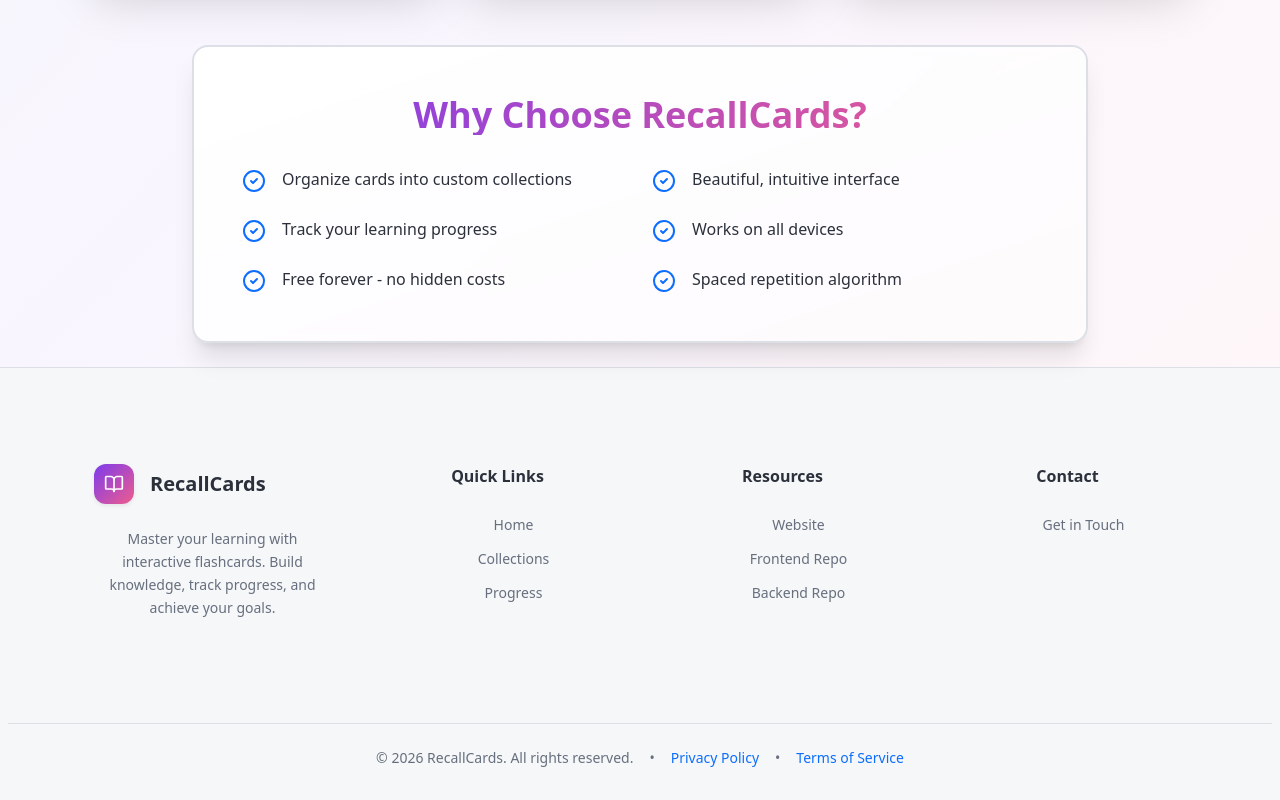
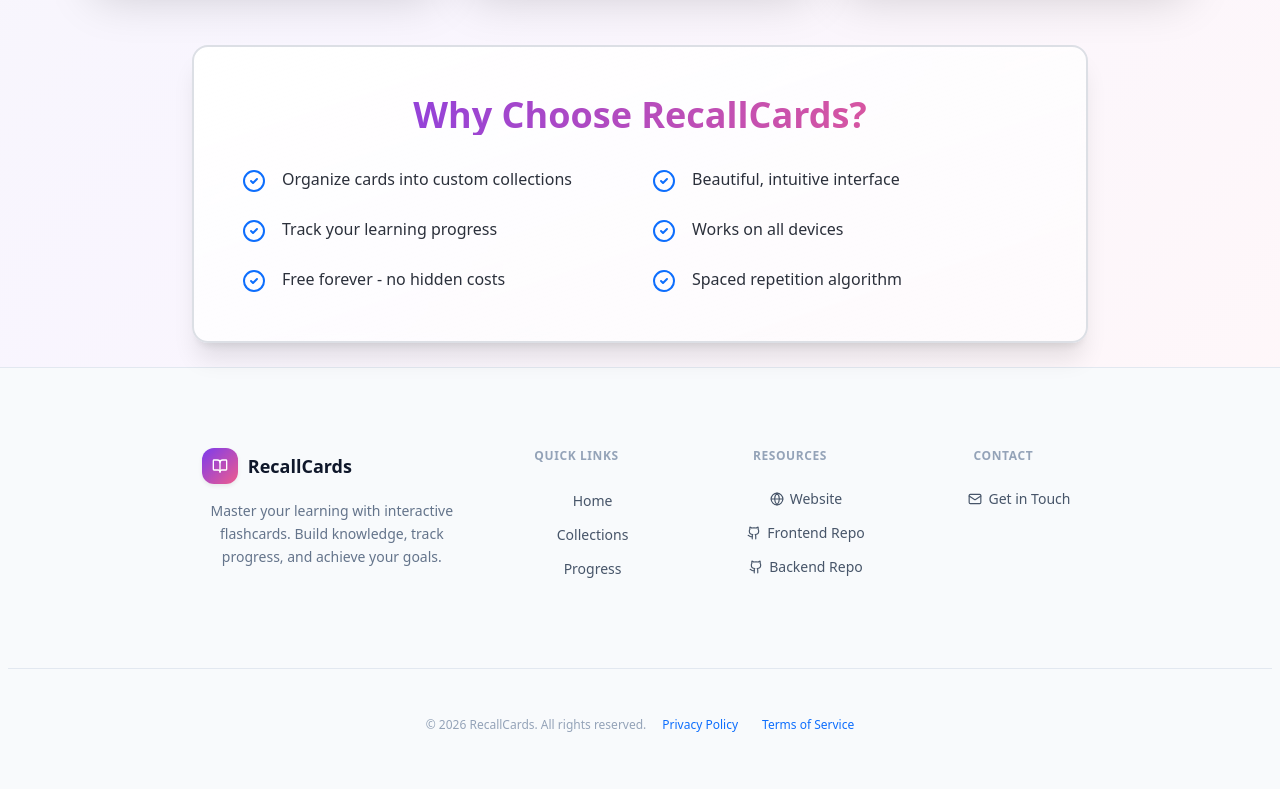
Before and after one commit to ErfanTagh/flashcard-frontend, a React (Vite) app: page / in a window 1280 px wide. Shown: the part 975-1775 px from the top of the page. Built offline with nearby package versions, Linux system fonts and the light colour scheme.

Commit message:
Improve footer layout and visual design
Restructure footer from 4-column grid to flexbox layout with brand section on the left and link columns on the right for better alignment. Add icons to resource/contact links, use uppercase section headers, and clean up legacy CSS overrides.

Made-with: Cursor

```diff
--- a/src/Components/Footer/Footer.jsx
+++ b/src/Components/Footer/Footer.jsx
@@ -1,38 +1,39 @@
 import { Link } from "react-router-dom";
-import { BookOpen } from "lucide-react";
+import { BookOpen, Github, Globe, Mail } from "lucide-react";
 
 const Footer = () => {
   const currentYear = new Date().getFullYear();
 
   return (
-    <footer className="bg-background border-t border-border mt-auto w-full">
-      <div className="container mx-auto max-w-7xl px-4 sm:px-6 lg:px-8">
-        {/* Main Footer Content */}
-        <div className="py-12 sm:py-16">
-          <div className="grid grid-cols-1 sm:grid-cols-2 lg:grid-cols-4 gap-8 lg:gap-12">
+    <footer className="bg-slate-50 border-t border-slate-200 mt-auto w-full">
+      <div className="container mx-auto max-w-6xl px-6 lg:px-8">
+        <div className="py-12">
+          <div className="flex flex-col lg:flex-row lg:justify-between gap-10">
             {/* Brand Section */}
-            <div className="col-span-1 sm:col-span-2 lg:col-span-1">
-              <div className="flex items-center gap-3 mb-4">
-                <div className="w-10 h-10 rounded-lg bg-gradient-to-br from-primary to-accent flex items-center justify-center shadow-sm">
-                  <BookOpen className="w-5 h-5 text-primary-foreground" />
+            <div className="lg:max-w-xs">
+              <div className="flex items-center gap-2.5 mb-3">
+                <div className="w-9 h-9 rounded-lg bg-gradient-to-br from-primary to-accent flex items-center justify-center shadow-sm">
+                  <BookOpen className="w-4 h-4 text-primary-foreground" />
                 </div>
-                <span className="text-xl font-bold text-foreground">RecallCards</span>
+                <span className="text-lg font-bold text-slate-900">RecallCards</span>
               </div>
-              <p className="text-sm text-muted-foreground leading-relaxed">
+              <p className="text-sm text-slate-500 leading-relaxed max-w-[260px]">
                 Master your learning with interactive flashcards. Build knowledge, track progress, and achieve your goals.
               </p>
             </div>
 
+            {/* Links Columns */}
+            <div className="grid grid-cols-3 gap-16">
               {/* Quick Links */}
               <div>
-              <h3 className="font-semibold text-foreground mb-4 text-base">
+                <h3 className="text-xs font-semibold uppercase tracking-wider text-slate-400 mb-4">
                   Quick Links
                 </h3>
                 <ul className="space-y-2.5">
                   <li>
                     <Link
                       to="/home"
-                    className="text-sm text-muted-foreground hover:text-primary transition-colors no-underline"
+                      className="text-sm text-slate-600 hover:text-primary transition-colors no-underline"
                     >
                       Home
                     </Link>
@@ -40,7 +41,7 @@ const Footer = () => {
                   <li>
                     <Link
                       to="/collections"
-                    className="text-sm text-muted-foreground hover:text-primary transition-colors no-underline"
+                      className="text-sm text-slate-600 hover:text-primary transition-colors no-underline"
                     >
                       Collections
                     </Link>
@@ -48,7 +49,7 @@ const Footer = () => {
                   <li>
                     <Link
                       to="/progress"
-                    className="text-sm text-muted-foreground hover:text-primary transition-colors no-underline"
+                      className="text-sm text-slate-600 hover:text-primary transition-colors no-underline"
                     >
                       Progress
                     </Link>
@@ -58,7 +59,7 @@ const Footer = () => {
 
               {/* Resources */}
               <div>
-              <h3 className="font-semibold text-foreground mb-4 text-base">
+                <h3 className="text-xs font-semibold uppercase tracking-wider text-slate-400 mb-4">
                   Resources
                 </h3>
                 <ul className="space-y-2.5">
@@ -67,8 +68,9 @@ const Footer = () => {
                       href="https://recallcards.net"
                       target="_blank"
                       rel="noopener noreferrer"
-                    className="text-sm text-muted-foreground hover:text-primary transition-colors no-underline"
+                      className="text-sm text-slate-600 hover:text-primary transition-colors no-underline inline-flex items-center gap-1.5"
                     >
+                      <Globe className="w-3.5 h-3.5" />
                       Website
                     </a>
                   </li>
@@ -77,8 +79,9 @@ const Footer = () => {
                       href="https://github.com/ErfanTagh/flashcard-frontend"
                       target="_blank"
                       rel="noopener noreferrer"
-                    className="text-sm text-muted-foreground hover:text-primary transition-colors no-underline"
+                      className="text-sm text-slate-600 hover:text-primary transition-colors no-underline inline-flex items-center gap-1.5"
                     >
+                      <Github className="w-3.5 h-3.5" />
                       Frontend Repo
                     </a>
                   </li>
@@ -87,8 +90,9 @@ const Footer = () => {
                       href="https://github.com/ErfanTagh/flashcard-backend"
                       target="_blank"
                       rel="noopener noreferrer"
-                    className="text-sm text-muted-foreground hover:text-primary transition-colors no-underline"
+                      className="text-sm text-slate-600 hover:text-primary transition-colors no-underline inline-flex items-center gap-1.5"
                     >
+                      <Github className="w-3.5 h-3.5" />
                       Backend Repo
                     </a>
                   </li>
@@ -97,7 +101,7 @@ const Footer = () => {
 
               {/* Contact */}
               <div>
-              <h3 className="font-semibold text-foreground mb-4 text-base">
+                <h3 className="text-xs font-semibold uppercase tracking-wider text-slate-400 mb-4">
                   Contact
                 </h3>
                 <ul className="space-y-2.5">
@@ -106,8 +110,9 @@ const Footer = () => {
                       href="https://erfantagh.github.io"
                       target="_blank"
                       rel="noopener noreferrer"
-                    className="text-sm text-muted-foreground hover:text-primary transition-colors no-underline"
+                      className="text-sm text-slate-600 hover:text-primary transition-colors no-underline inline-flex items-center gap-1.5"
                     >
+                      <Mail className="w-3.5 h-3.5" />
                       Get in Touch
                     </a>
                   </li>
@@ -116,14 +121,14 @@ const Footer = () => {
             </div>
           </div>
         </div>
+      </div>
 
-      {/* Bottom Bar - Completely separate from main content */}
-      <div className="border-t border-border">
-        <div className="container mx-auto max-w-7xl px-4 sm:px-6 lg:px-8 py-6">
-          <div className="text-center">
-            <div className="flex flex-wrap items-center justify-center gap-x-4 gap-y-2 text-sm text-muted-foreground">
+      {/* Bottom Bar */}
+      <div className="border-t border-slate-200">
+        <div className="container mx-auto max-w-6xl px-6 lg:px-8 py-5">
+          <div className="flex flex-col sm:flex-row items-center justify-between gap-3 text-xs text-slate-400">
             <span>© {currentYear} RecallCards. All rights reserved.</span>
-              <span className="hidden sm:inline">•</span>
+            <div className="flex items-center gap-4">
               <a
                 href="https://recallcards.net"
                 target="_blank"
@@ -132,7 +137,6 @@ const Footer = () => {
               >
                 Privacy Policy
               </a>
-              <span className="hidden sm:inline">•</span>
               <a
                 href="https://recallcards.net"
                 target="_blank"
```
Also changed, not shown: src/assets/footerStyle.module.css (+2 -58 lines). Lines whose indentation alone changed are shown as unchanged.
